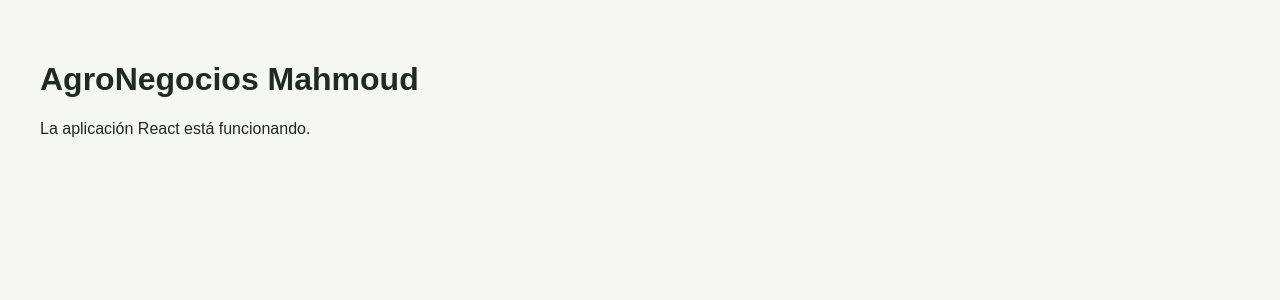
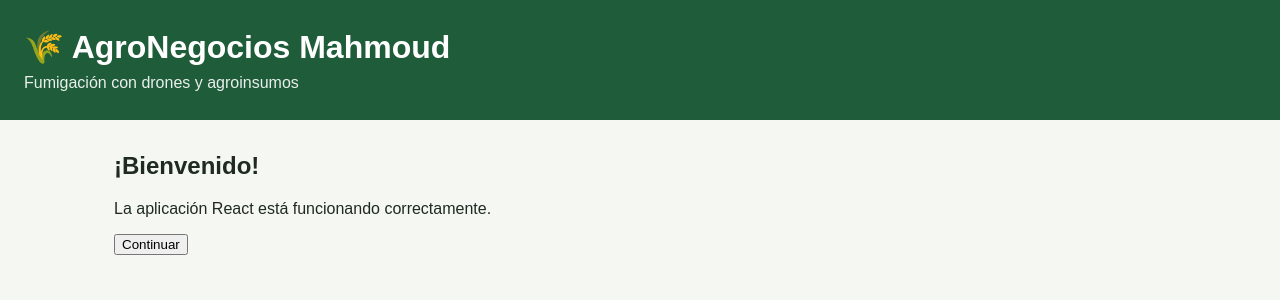
Before and after one commit to AgriSmart-Sc/agronegocios-mahmoud-web, a React (Vite) app: page / in a window 1280 px wide. Shown: the top 300 px of the page. Built offline with nearby package versions, Linux system fonts and the light colour scheme.

Commit message:
Update App.jsx

```diff
--- a/src/App.jsx
+++ b/src/App.jsx
@@ -1,9 +1,17 @@
-
 export default function App() {
   return (
-    <div style={{ padding: "40px" }}>
-      <h1>AgroNegocios Mahmoud</h1>
-      <p>La aplicación React está funcionando.</p>
+    <div className="app">
+      <header className="app-header">
+        <h1>🌾 AgroNegocios Mahmoud</h1>
+        <p>Fumigación con drones y agroinsumos</p>
+      </header>
+
+      <main className="app-main">
+        <h2>¡Bienvenido!</h2>
+        <p>La aplicación React está funcionando correctamente.</p>
+
+        <button>Continuar</button>
+      </main>
     </div>
   );
 }
```
